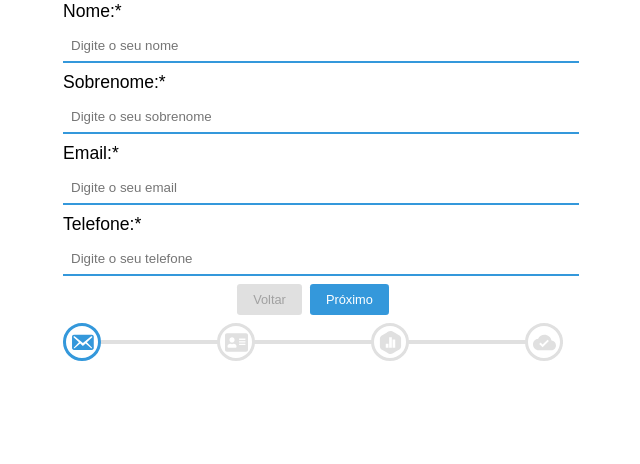
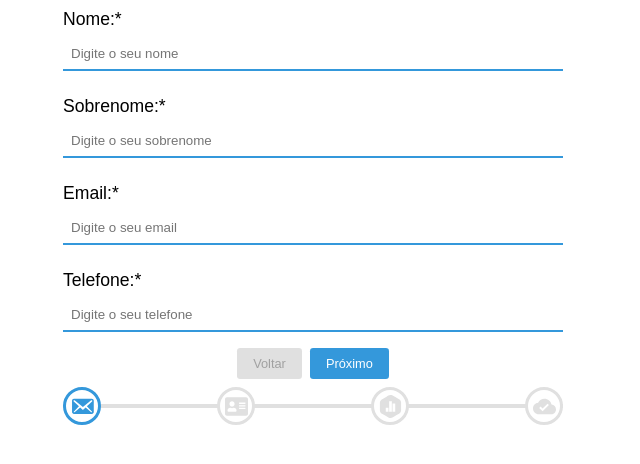
Before and after one commit to BrunoCBart/VentureLabsChallenge, a React (Vite) app: page / in a window 1280 px wide. Shown: the top 464 px of the page, without its empty margins (327-967 px from the left). Built offline with nearby package versions, Linux system fonts and the light colour scheme; a web font is replaced by a local one.

Commit message:
fix: add padding to form

```diff
--- a/src/components/VentureForm/ventureForm.css
+++ b/src/components/VentureForm/ventureForm.css
@@ -10,6 +10,7 @@
   margin-bottom: 0.5rem;
   margin-inline: auto;
   max-width: 500px;
+  padding: 0.5rem;
 }
 
 .form .form-group label {
@@ -24,6 +25,7 @@
   border: none;
   margin-top: 0.5rem;
   border-bottom: 2px solid var(--line-border-fill);
+  box-sizing: border-box;
 }
 
 .error-msg {
--- a/src/index.css
+++ b/src/index.css
@@ -30,6 +30,8 @@ body {
   justify-content: center;
   margin: 0;
   overflow: hidden;
+  width: 100%;
+  height: 100%;
 }
 
 .app {
```
